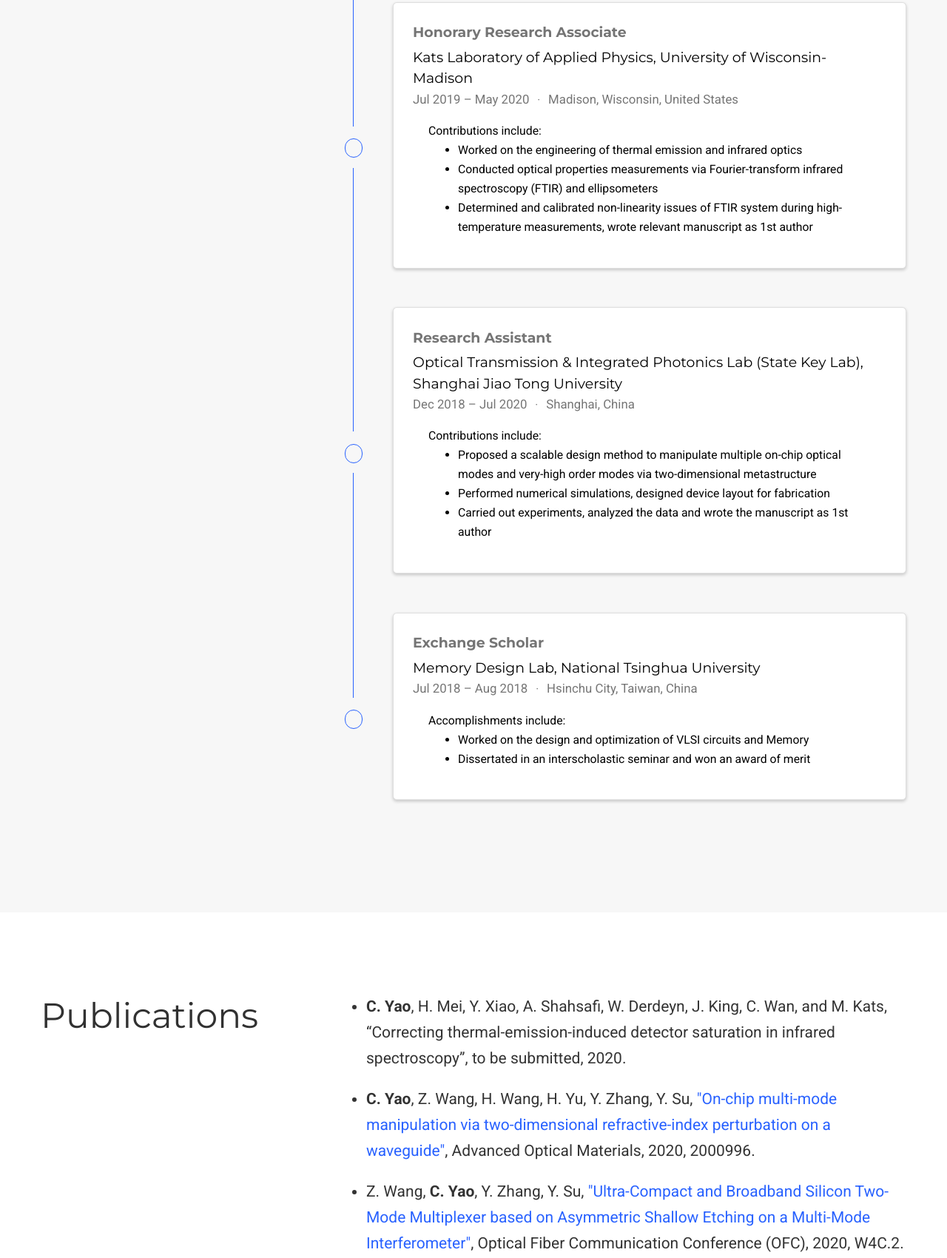
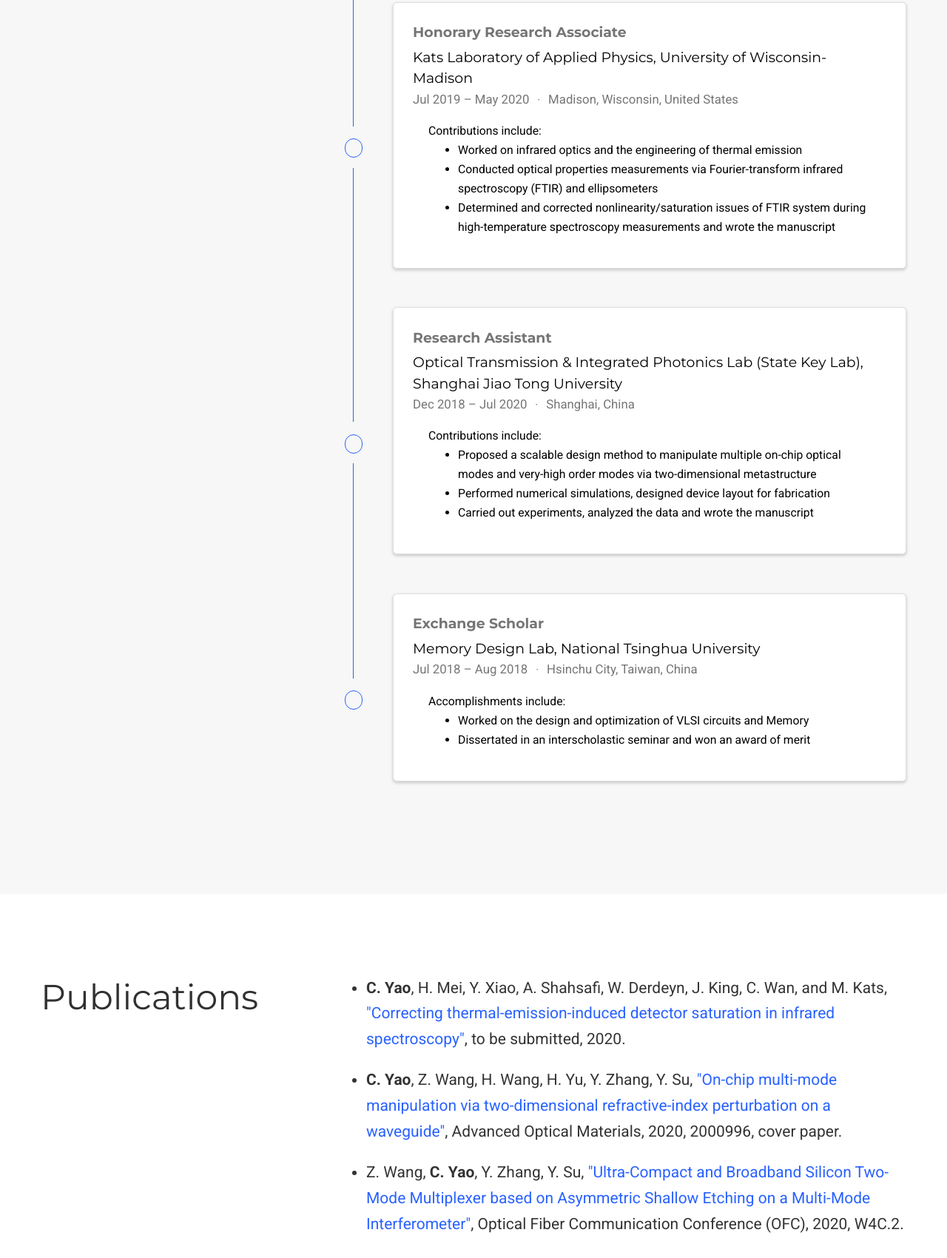
Before and after one commit to lpz41981/lpz41981.github.io, a plain HTML site: page index.html in a window 1280 px wide. Shown: the part 1184-2884 px from the top of the page at 74% size. Drawn offline with nearby package versions, Linux system fonts and the light colour scheme; some packages are replaced by stand-ins of ours; some icons are missing.

Commit message:
updating for new publications

```diff
--- a/index.html
+++ b/index.html
@@ -877,9 +877,9 @@
             </div>
             <div class="card-text"><p>Contributions include:</p>
 <ul>
-<li>Worked on the engineering of thermal emission and infrared optics</li>
+<li>Worked on infrared optics and the engineering of thermal emission</li>
 <li>Conducted optical properties measurements via Fourier-transform infrared spectroscopy (FTIR) and ellipsometers</li>
-<li>Determined and calibrated non-linearity issues of FTIR system during high-temperature measurements, wrote relevant manuscript as 1st author</li>
+<li>Determined and corrected nonlinearity/saturation issues of FTIR system during high-temperature spectroscopy measurements and wrote the manuscript</li>
 </ul>
 </div>
           </div>
@@ -922,7 +922,7 @@
 <ul>
 <li>Proposed a scalable design method to manipulate multiple on-chip optical modes and very-high order modes via two-dimensional metastructure</li>
 <li>Performed numerical simulations, designed device layout for fabrication</li>
-<li>Carried out experiments, analyzed the data and wrote the manuscript as 1st author</li>
+<li>Carried out experiments, analyzed the data and wrote the manuscript</li>
 </ul>
 </div>
           </div>
@@ -1063,10 +1063,10 @@
 
     <ul>
 <li>
-<p><strong>C. Yao</strong>, H. Mei, Y. Xiao, A. Shahsafi, W. Derdeyn, J. King, C. Wan, and M. Kats, &ldquo;Correcting thermal-emission-induced detector saturation in infrared spectroscopy&rdquo;, to be submitted, 2020.</p>
+<p><strong>C. Yao</strong>, H. Mei, Y. Xiao, A. Shahsafi, W. Derdeyn, J. King, C. Wan, and M. Kats, <a href="https://arxiv.org/abs/2012.14987">&quot;Correcting thermal-emission-induced detector saturation in infrared spectroscopy&quot;</a>, to be submitted, 2020.</p>
 </li>
 <li>
-<p><strong>C. Yao</strong>, Z. Wang, H. Wang, H. Yu, Y. Zhang, Y. Su, <a href="https://onlinelibrary.wiley.com/doi/10.1002/adom.202000996">&quot;On-chip multi-mode manipulation via two-dimensional refractive-index perturbation on a waveguide&quot;</a>, Advanced Optical Materials, 2020, 2000996.</p>
+<p><strong>C. Yao</strong>, Z. Wang, H. Wang, H. Yu, Y. Zhang, Y. Su, <a href="https://onlinelibrary.wiley.com/doi/10.1002/adom.202000996">&quot;On-chip multi-mode manipulation via two-dimensional refractive-index perturbation on a waveguide&quot;</a>, Advanced Optical Materials, 2020, 2000996, cover paper.</p>
 </li>
 <li>
 <p>Z. Wang, <strong>C. Yao</strong>, Y. Zhang, Y. Su, <a href="https://ieeexplore.ieee.org/abstract/document/9083120">&quot;Ultra-Compact and Broadband Silicon Two-Mode Multiplexer based on Asymmetric Shallow Etching on a Multi-Mode Interferometer&quot;</a>, Optical Fiber Communication Conference (OFC), 2020, W4C.2.</p>
```
